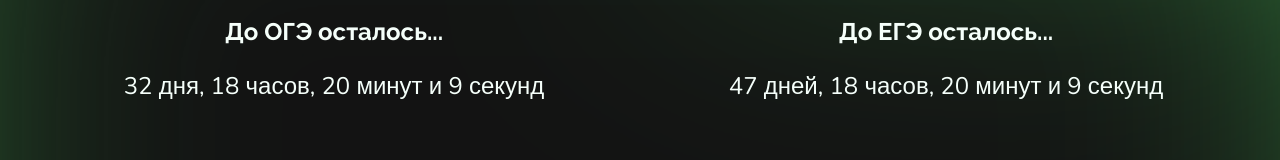
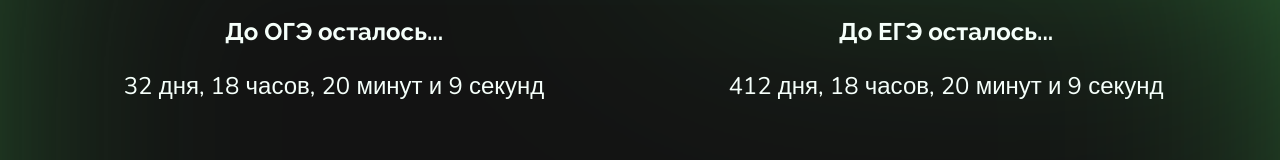
Before and after one commit to svbinf-ru/svbinf.ru, a Next.js app: page /exams in a window 1280 px wide. Shown: the part 268-428 px from the top of the page. Built offline with nearby package versions, Linux system fonts and the light colour scheme.

Commit message:
Update page.tsx

```diff
--- a/app/exams/page.tsx
+++ b/app/exams/page.tsx
@@ -28,7 +28,7 @@ export default function Exams() {
                             message="До ОГЭ осталось..."
                         />
                         <Countdown
-                            date={new Date(2025, 5, 10, 10)}
+                            date={new Date(2026, 5, 10, 10)}
                             message="До ЕГЭ осталось..."
                         />
                     </GridTwoColumns>
```
